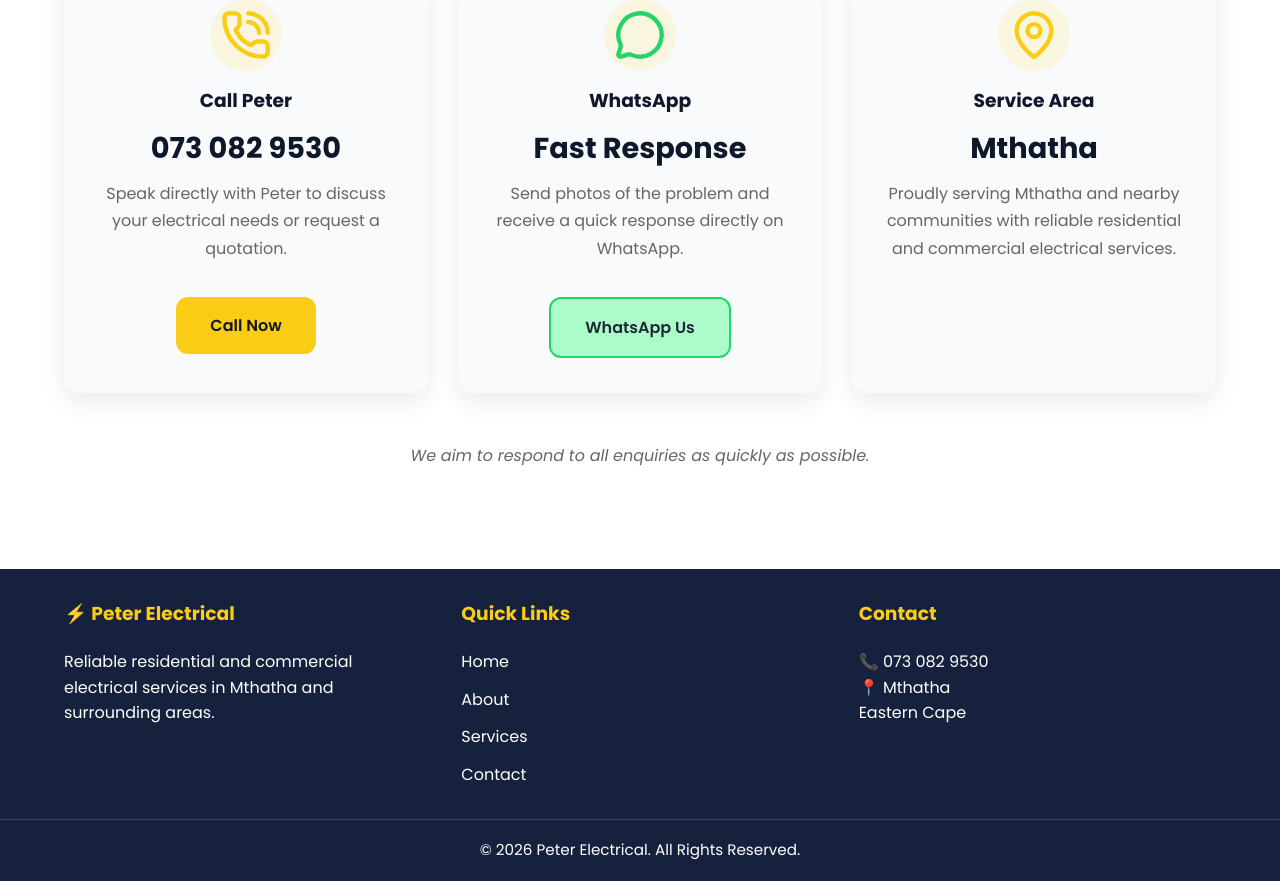
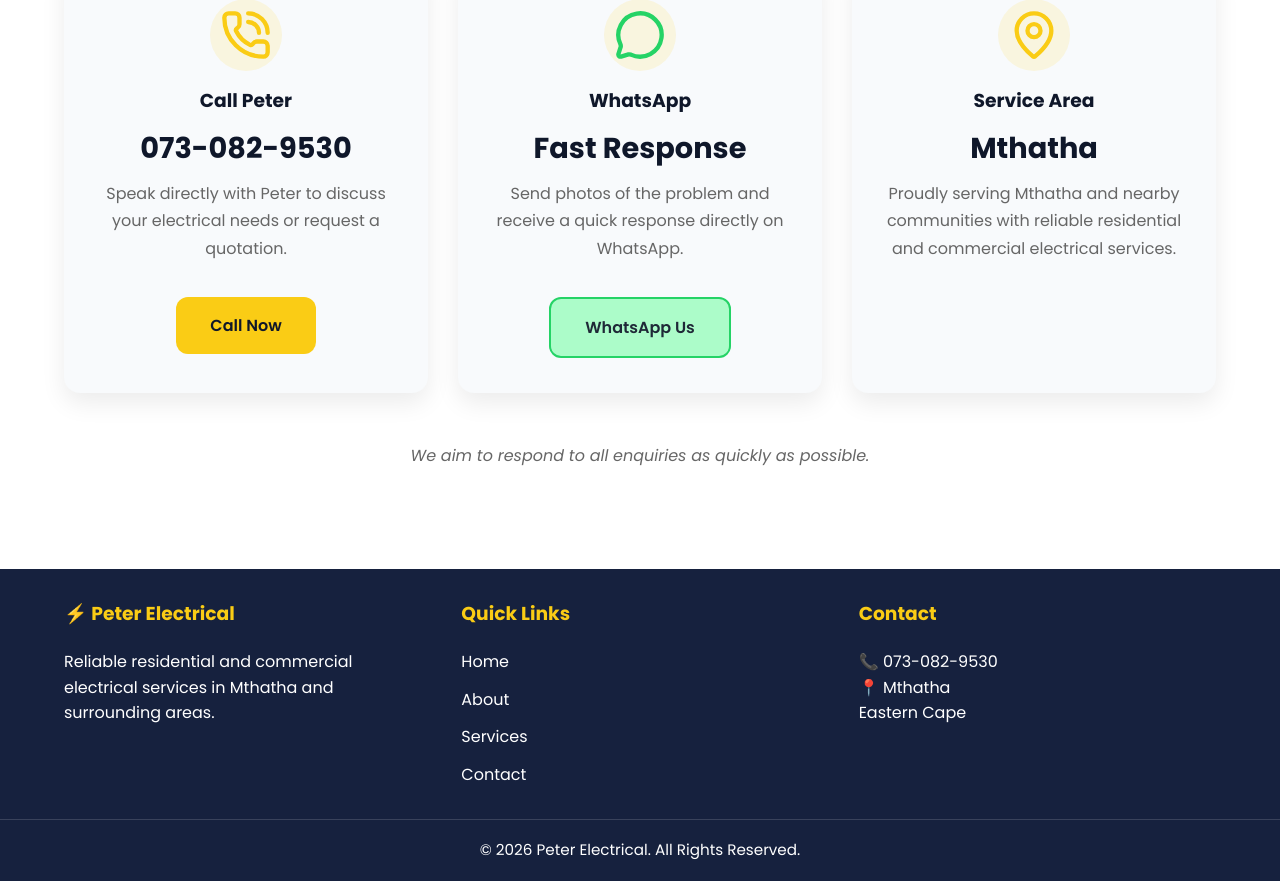
Before and after one commit to sipemnyaka/PeterElectrical, a plain HTML site: page index.html in a window 1280 px wide. Shown: the part 2740-3621 px from the top of the page. Drawn offline with nearby package versions, Linux system fonts and the light colour scheme.

Commit message:
Correct phone number format by adding dashes

```diff
--- a/index.html
+++ b/index.html
@@ -229,12 +229,12 @@
                     <i data-lucide="phone-call"></i>
                 </div>
                     <h3>Call Peter</h3>
-                    <h2>073 082 9530</h2>
+                    <h2>073-082-9530</h2>
                 <p>
                     Speak directly with Peter to discuss your electrical needs
                     or request a quotation.
                 </p>
-                <a href="tel:0730829530" class="btn btn-primary">
+                <a href="tel:073-082-9530" class="btn btn-primary">
                     Call Now
                 </a>
             </article>
@@ -295,7 +295,7 @@
         </div>
         <div>
             <h3>Contact</h3>
-            <p>📞 073 082 9530</p>
+            <p>📞 073-082-9530</p>
             <p>📍 Mthatha</p>
             <p>Eastern Cape</p>
         </div>
```
